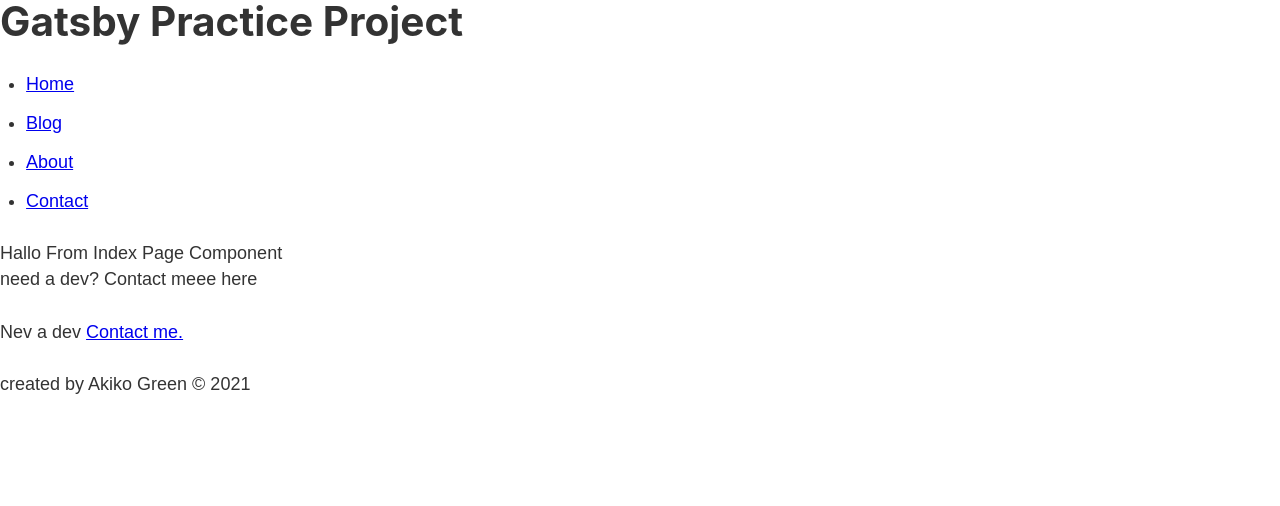
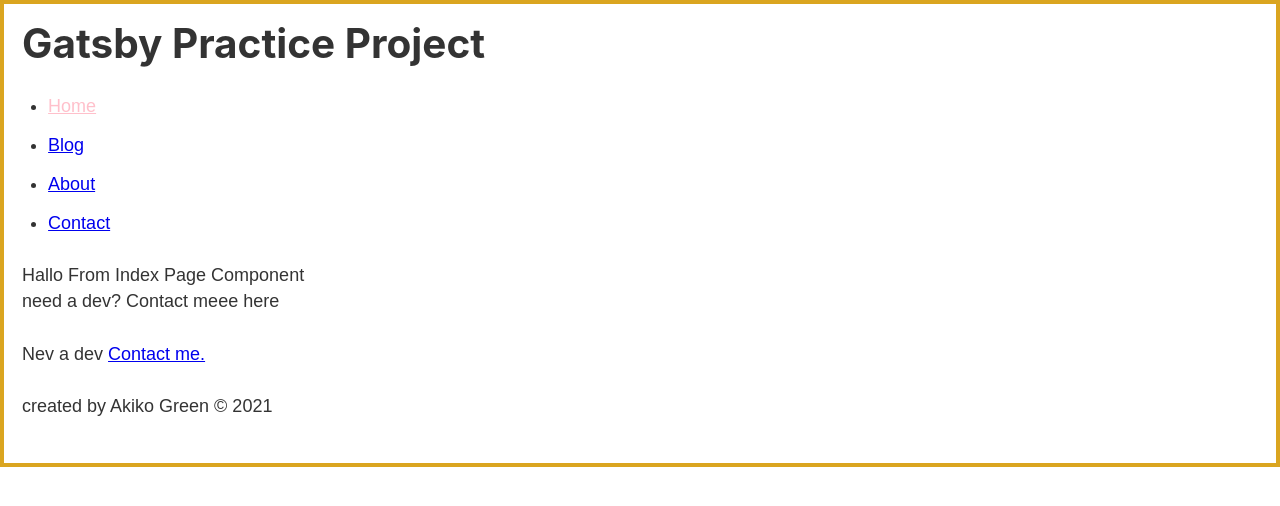
Before and after one commit to keeks5456/gatsby-practice, a Gatsby site: page / in a window 1280 px wide. Built offline with nearby package versions, Linux system fonts and the light colour scheme; Gatsby itself is replaced by a stand-in of ours.

Commit message:
styling layout/ header fixed

```diff
--- a/src/components/header.js
+++ b/src/components/header.js
@@ -1,8 +1,8 @@
 import React from 'react';
 import { Link } from 'gatsby'
-import './header.module.scss'
-// import headerStyles from './header.module.scss'
-
+// import './header.module.scss'
+import * as headerStyles from './header.module.scss'
+// note that we need the * becasue we dont have a default export for our styling
 const Header = () => {
   return (
     <header>
@@ -10,7 +10,7 @@
     <nav>
       <ul>
         <li>
-          <Link className="link" to="/">Home</Link>
+          <Link className={headerStyles.link} to="/">Home</Link>
         </li>
         <li>
           <Link to="/blog">Blog</Link>
--- a/src/components/layout.js
+++ b/src/components/layout.js
@@ -2,11 +2,11 @@
 import Header from './header'
 import Footer from './footer'
 import '../styles/index.scss'
-import './layout.module.scss'
+import * as layoutStyle from './layout.module.scss'
 
 const Layout = (props) => {
   return (
-    <div>
+    <div className={layoutStyle.container}>
       <Header />
       {/* this is JSX elements passed in */}
       {props.children}
--- a/src/components/layout.module.scss
+++ b/src/components/layout.module.scss
@@ -2,4 +2,5 @@
   margin: 0 auto;
   max-width: 750%;
   padding: 1rem;
+  border: 4px solid goldenrod;
 }
```
